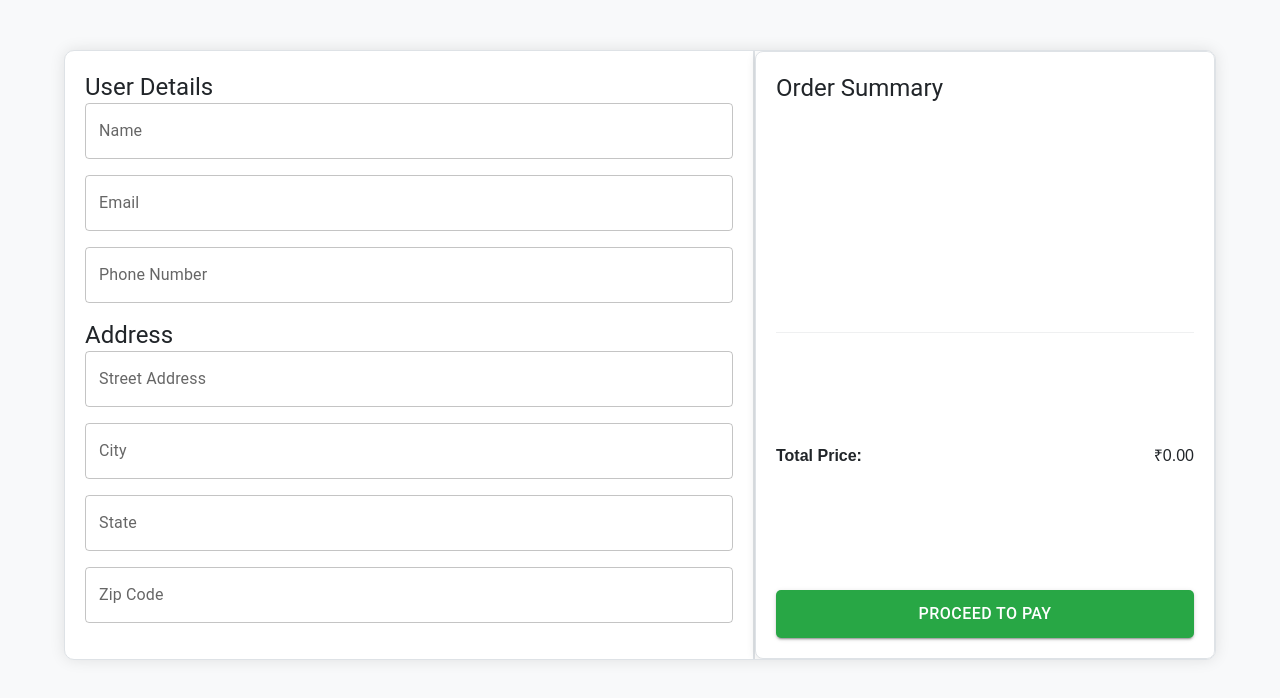
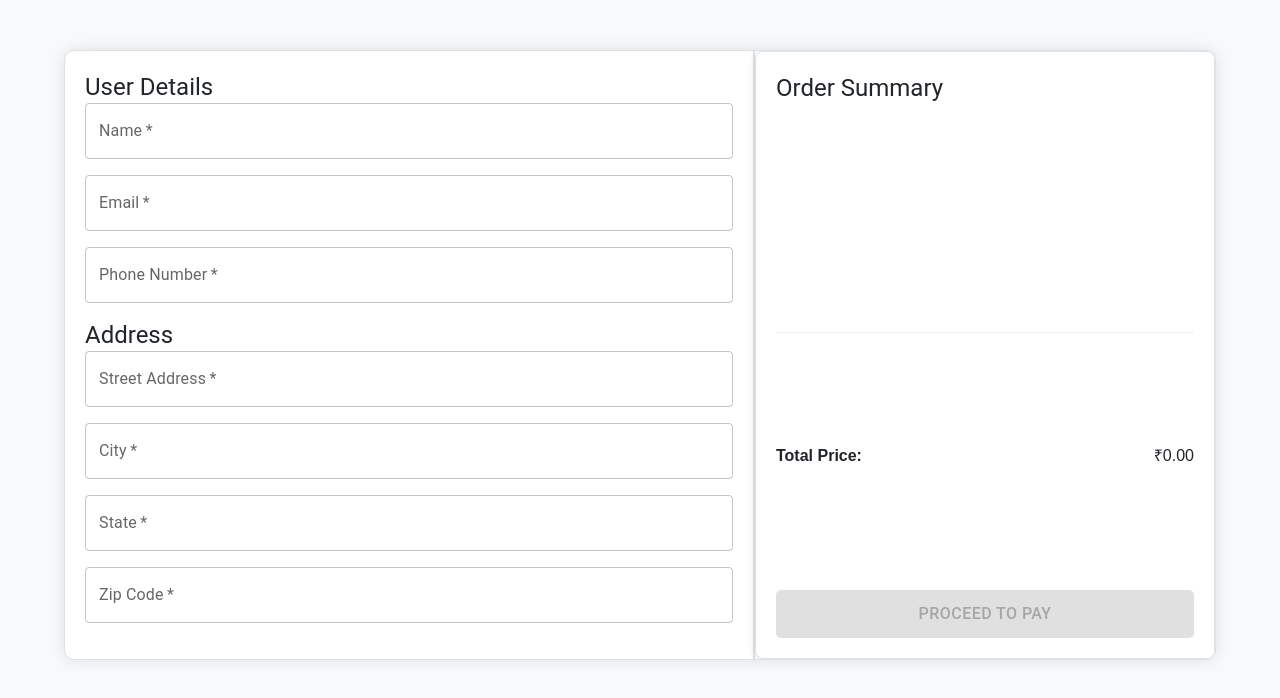
Before and after one commit to rishab-sudo/fixitup-fe, a React (Create React App) app: page /payment in a window 1280 px wide. Shown: the top 698 px of the page. Built offline with nearby package versions, Linux system fonts and the light colour scheme; a web font is replaced by a local one.

Commit message:
code update acc to db

```diff
--- a/src/Components/PaymentPage/PaymentPage.js
+++ b/src/Components/PaymentPage/PaymentPage.js
@@ -12,12 +12,12 @@ const PaymentPage = () => {
   const [email, setEmail] = useState("");
   const [emailError, setEmailError] = useState(false);
   const [loading, setLoading] = useState(false);
-  const [name, setName] = useState(""); // Name state
-  const [phone, setPhone] = useState(""); // Phone state
-  const [address, setAddress] = useState(""); // Address state
-  const [city, setCity] = useState(""); // City state
-  const [state, setState] = useState(""); // State state
-  const [zipCode, setZipCode] = useState(""); // Zip Code state
+  const [name, setName] = useState("");
+  const [phone, setPhone] = useState("");
+  const [address, setAddress] = useState("");
+  const [city, setCity] = useState("");
+  const [state, setState] = useState("");
+  const [zipCode, setZipCode] = useState("");
 
   // Calculate Total Price
   const totalPrice = cartItems.reduce(
@@ -31,9 +31,21 @@ const PaymentPage = () => {
     setEmailError(!/\S+@\S+\.\S+/.test(emailValue));
   };
 
+  // Disable proceed button if any required field is empty or email is invalid
+  const isFormIncomplete = !(
+    name &&
+    email &&
+    !emailError &&
+    phone &&
+    address &&
+    city &&
+    state &&
+    zipCode
+  );
+
   const handleProceedToPay = async () => {
     const buyerEmail = email;
-    const sellerEmail = "shivamdeveloper23@gmail.com";
+    const sellerEmail = "contactfixitupinfo@gmail.com";
 
     const orderDetails = cartItems.map((item) => ({
       name: item.name,
@@ -41,7 +53,6 @@ const PaymentPage = () => {
       count: item.count,
     }));
 
-    // Collect address details
     const addressDetails = {
       name,
       email: buyerEmail,
@@ -60,9 +71,9 @@ const PaymentPage = () => {
         sellerEmail,
         orderDetails,
         totalPrice,
-        addressDetails, // Include address details in the request
+        addressDetails,
       });
-      navigate("/payment-process"); // Navigate to the next page
+      navigate("/payment-process");
     } catch (error) {
       console.error("Error sending emails:", error);
       alert("Failed to send confirmation emails");
@@ -90,6 +101,7 @@ const PaymentPage = () => {
             value={name}
             onChange={(e) => setName(e.target.value)}
             sx={textFieldStyle}
+            required
           />
           <TextField
             fullWidth
@@ -100,6 +112,7 @@ const PaymentPage = () => {
             error={emailError}
             helperText={emailError ? "Please enter a valid email address" : ""}
             sx={textFieldStyle}
+            required
           />
           <TextField
             fullWidth
@@ -108,6 +121,7 @@ const PaymentPage = () => {
             value={phone}
             onChange={(e) => setPhone(e.target.value)}
             sx={textFieldStyle}
+            required
           />
 
           <Typography variant="h5" className="section-heading">
@@ -120,6 +134,7 @@ const PaymentPage = () => {
             value={address}
             onChange={(e) => setAddress(e.target.value)}
             sx={textFieldStyle}
+            required
           />
           <TextField
             fullWidth
@@ -128,6 +143,7 @@ const PaymentPage = () => {
             value={city}
             onChange={(e) => setCity(e.target.value)}
             sx={textFieldStyle}
+            required
           />
           <TextField
             fullWidth
@@ -136,6 +152,7 @@ const PaymentPage = () => {
             value={state}
             onChange={(e) => setState(e.target.value)}
             sx={textFieldStyle}
+            required
           />
           <TextField
             fullWidth
@@ -144,12 +161,15 @@ const PaymentPage = () => {
             value={zipCode}
             onChange={(e) => setZipCode(e.target.value)}
             sx={textFieldStyle}
+            required
           />
         </div>
 
         {/* Order Summary */}
         <div className="order-summary">
-          <Typography variant="h5" className="section-heading">Order Summary</Typography>
+          <Typography variant="h5" className="section-heading">
+            Order Summary
+          </Typography>
           <div className="summary-details">
             {cartItems.map((item) => (
               <div key={item.id} className="summary-item">
@@ -179,6 +199,7 @@ const PaymentPage = () => {
               color="success"
               fullWidth
               onClick={handleProceedToPay}
+              disabled={isFormIncomplete}
             >
               Proceed to Pay
             </Button>
```
